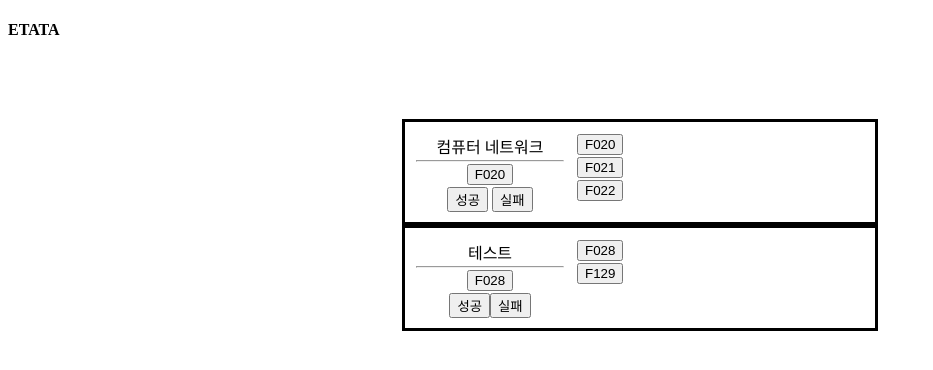
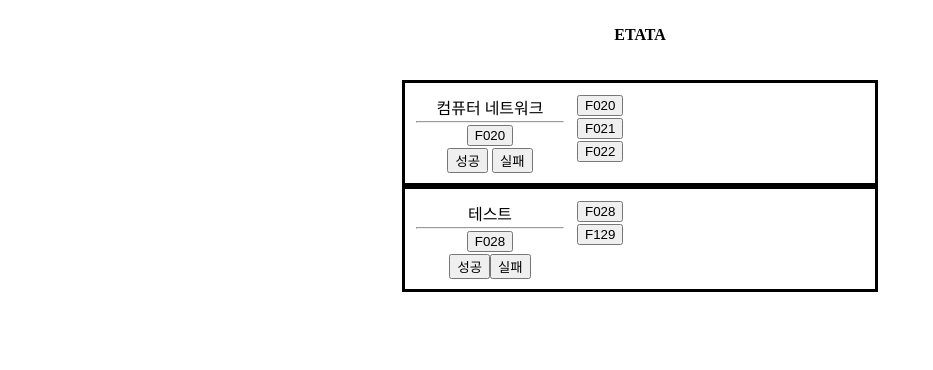
Before and after one commit to jmchoi1225/etata, a website: page views/registration.html in a window 1280 px wide. Shown: the whole page, without its empty margins (0-933 px from the left). Drawn offline with Linux system fonts and the light colour scheme.

Commit message:
center ETATA

```diff
--- a/views/registration.css
+++ b/views/registration.css
@@ -1,13 +1,13 @@
-#topnav{
+#header{
     width : 100%;
     position : fixed;
     top : 0;
     left : 0;
+    text-align : center;
 }
-#topnav h4{
+#header h4{
     padding: 5px;
     display: block;
-    text-align : center;
 }
 #content{
     margin : 0 auto;
```
